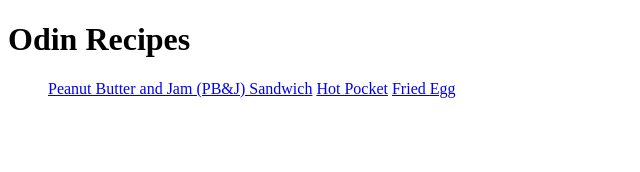
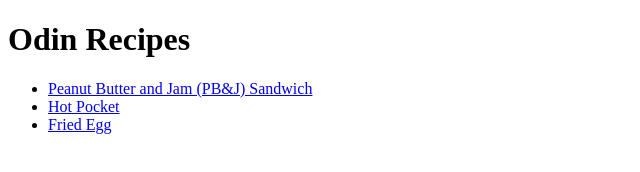
Before and after one commit to marcmccarty/odin-recipes, a plain HTML site: page index.html in a window 1280 px wide. Shown: the whole page, without its empty margins (0-640 px from the left). Drawn offline with Linux system fonts and the light colour scheme.

Commit message:
Fix list of recipes on index.html

```diff
--- a/index.html
+++ b/index.html
@@ -7,9 +7,9 @@
     <body>
         <h1>Odin Recipes</h1>
         <ul>
-            <a href="./recipes/pbj.html">Peanut Butter and Jam (PB&J) Sandwich</a>
-            <a href="./recipes/hot_pocket.html">Hot Pocket</a>
-            <a href="./recipes/fried_egg.html">Fried Egg</a>
+            <li><a href="./recipes/pbj.html">Peanut Butter and Jam (PB&J) Sandwich</a></li>
+            <li><a href="./recipes/hot_pocket.html">Hot Pocket</a></li>
+            <li><a href="./recipes/fried_egg.html">Fried Egg</a></li>
         </ul>
     </body>
 </html>
```
